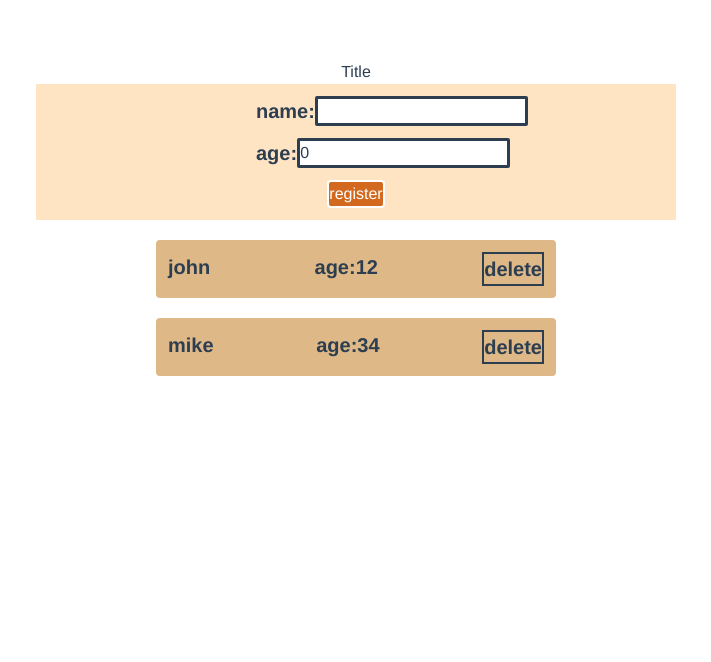
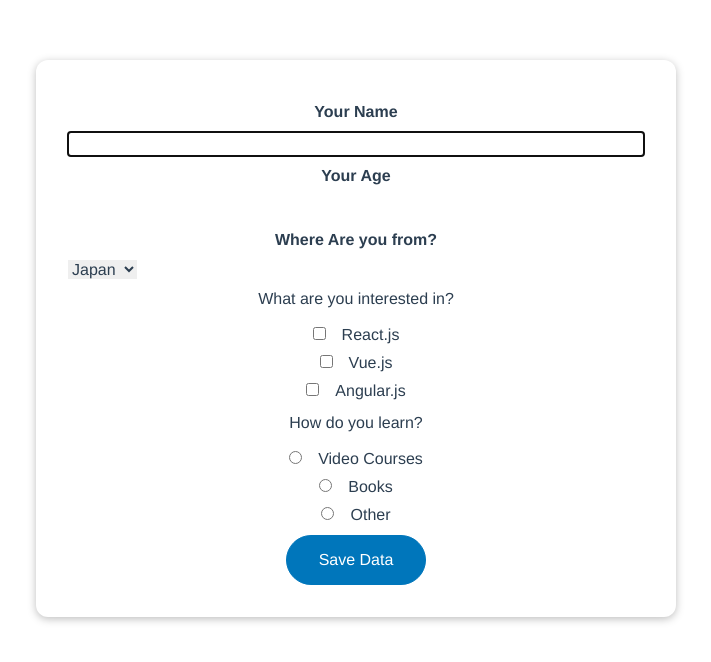
Before and after one commit to hita-fttk/vite-tutorial, a Vue app in the folder vite-app/: page / in a window 1280 px wide. Shown: the top 662 px of the page, without its empty margins (284-995 px from the left). Built offline with nearby package versions, Linux system fonts and the light colour scheme.

Commit message:
vFocusはv-focusでリアクティブに使える。 mountedはリロードされた時を示す el:HTMLElementはそのもののこと。

```diff
--- a/vite-app/src/App.vue
+++ b/vite-app/src/App.vue
@@ -1,5 +1,5 @@
 <template>
-  <Persons />
+  <Form />
 </template>
 
 <script>
@@ -8,6 +8,7 @@ import Payment from './components/Payment.vue';
 import Tweet from './components/Tweet.vue';
 import Memo from './components/Memo.vue';
 import Persons from './components/Persons.vue';
+import Form from './components/Form.vue';
 
 export default {
   name: 'App',
@@ -16,7 +17,8 @@ export default {
     Payment,
     Tweet,
     Memo,
-    Persons
+    Persons,
+    Form
 }
 }
 </script>
--- /dev/null
+++ b/vite-app/src/components/Form.vue
@@ -0,0 +1,130 @@
+<script setup lang="ts">
+const vFocus = {
+  mounted: (el:HTMLElement)=>{
+    el.focus()
+  }}
+
+
+const arrow = ()=> {
+  console.log('aaa');
+}
+
+</script>
+
+<template>
+  <form>
+    <div class="form-control">
+      <label for="user-name">Your Name</label>
+      <input v-focus id="user-name" name="user-name" type="text" />
+    </div>
+    <div class="form-control">
+      <label for="age">Your Age</label>
+      <input id="age" name="age" type="number" />
+    </div>
+    <div class="form-control">
+      <label for="from">Where Are you from?</label>
+      <select id="from" name="from">
+        <option value="japan">Japan</option>
+        <option value="china">China</option>
+        <option value="others">Others</option>
+      </select>
+    </div>
+    <div class="form-control">
+      <h2>What are you interested in?</h2>
+      <div>
+        <input id="interest-react" name="interest" type="checkbox" />
+        <label for="interest-react">React.js</label>
+      </div>
+      <div>
+        <input id="interest-vue" name="interest" type="checkbox" />
+        <label for="interest-vue">Vue.js</label>
+      </div>
+      <div>
+        <input id="interest-angular" name="interest" type="checkbox" />
+        <label for="interest-angular">Angular.js</label>
+      </div>
+    </div>
+    <div class="form-control">
+      <h2>How do you learn?</h2>
+      <div>
+        <input id="how-video" name="how" type="radio" />
+        <label for="how-video">Video Courses</label>
+      </div>
+      <div>
+        <input id="how-books" name="how" type="radio" />
+        <label for="how-books">Books</label>
+      </div>
+      <div>
+        <input id="how-other" name="how" type="radio" />
+        <label for="how-other">Other</label>
+      </div>
+    </div>
+    <div>
+      <button>Save Data</button>
+    </div>
+  </form>
+</template>
+
+<style scoped>
+form {
+  margin: 2rem auto;
+  max-width: 40rem;
+  border-radius: 12px;
+  box-shadow: 0 2px 8px rgba(0, 0, 0, 0.26);
+  padding: 2rem;
+  background-color: #ffffff;
+}
+
+.form-control {
+  margin: 0.5rem 0;
+}
+
+label {
+  font-weight: bold;
+}
+
+h2 {
+  font-size: 1rem;
+  margin: 0.5rem 0;
+}
+
+input,
+select {
+  display: block;
+  width: 100%;
+  font: inherit;
+  margin-top: 0.5rem;
+}
+
+select {
+  width: auto;
+}
+
+input[type="checkbox"],
+input[type="radio"] {
+  display: inline-block;
+  width: auto;
+  margin-right: 1rem;
+}
+
+input[type="checkbox"] + label,
+input[type="radio"] + label {
+  font-weight: normal;
+}
+
+button {
+  font: inherit;
+  border: 1px solid #0076bb;
+  background-color: #0076bb;
+  color: white;
+  cursor: pointer;
+  padding: 0.75rem 2rem;
+  border-radius: 30px;
+}
+
+button:hover,
+button:active {
+  border-color: #002350;
+  background-color: #002350;
+}
+</style>
```
